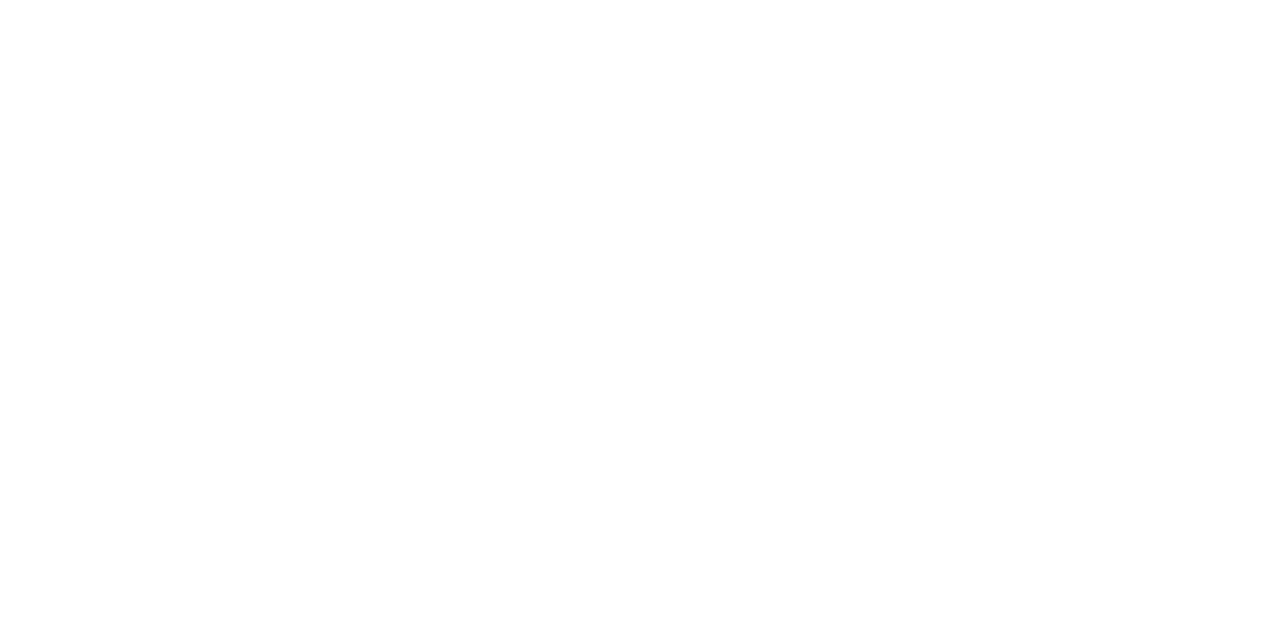
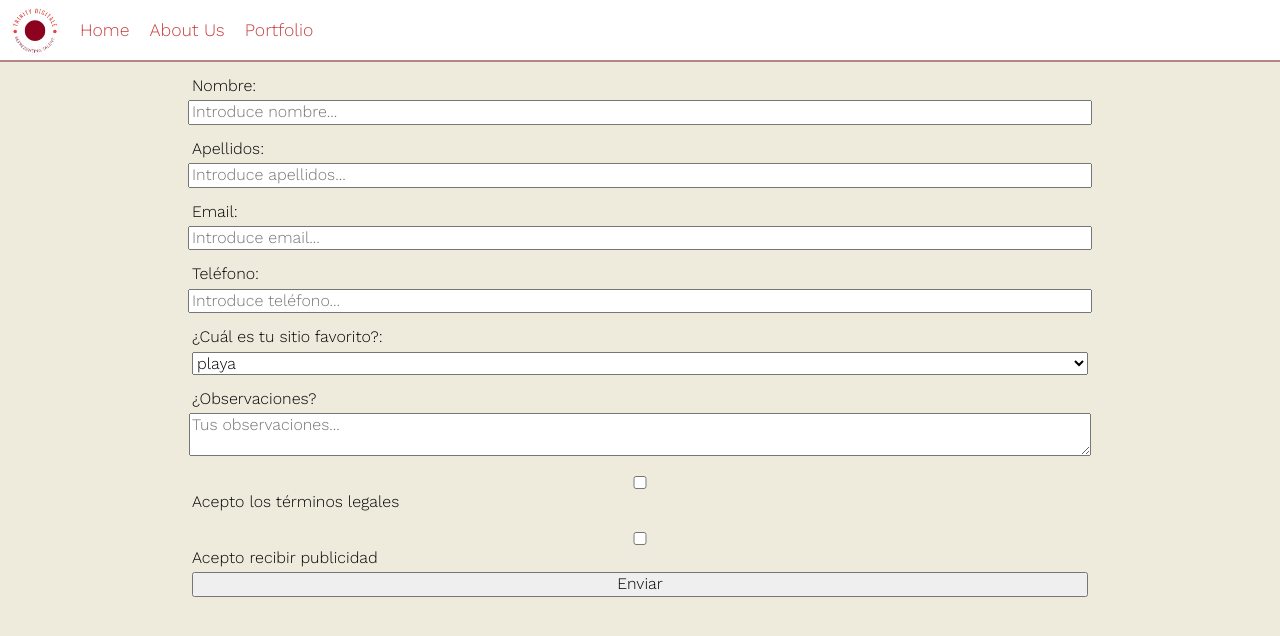
Before and after one commit to AntonioMangado/trinityDigital, a plain HTML site: page pages/contact-us.html in a window 1280 px wide. Drawn offline with nearby package versions, Linux system fonts and the light colour scheme.

Commit message:
add/background-img_initial-form

```diff
--- a/css/style.css
+++ b/css/style.css
@@ -9,7 +9,7 @@ nav {
     font-size: 1.1rem;
     background-color: white;
     border-bottom: #6300007a 2px solid;
-    font-style: italic;
+    /* font-style: italic; */
 }
 
 
@@ -63,14 +63,16 @@ a:hover {
 }
 
 div.top{
-    position:fixed;
+    /* position:fixed;
     bottom:10px;
-    right: 10px;
+    right: 10px; */
     background-color: white;
     padding: 10px;
+    margin: 40px;
     border-radius: 5px;
-    opacity:80%;
+    opacity:1;
     border: 2px solid #6300007a;
+    font-size: 2em;
 }
 
 
@@ -82,22 +84,46 @@ div.top{
     flex-direction: column;
     align-items: center;
     text-align: center;
-    background-color: #630000ab;
-    color: #1B1717;
+    /* background-image: url("../assets/images/background-img.jpg"); */
+    background-image: url(../assets/images/background-image.jpg);
+    color: white;
     height: 100vh;
 }
 
-h1, h3 {
-    margin: 20px;
+
+article#hero > h1 {
+    font-size: 3.5em;
+    margin: 40px 30px;
 }
 
-article#hero > h1 {
-    font-size: 3em;
+article#hero > h3 {
+    font-size: 2em;
+    margin: 20px 30px;
 }
 
-article#hero > img {
-    width: 300px;
-    margin-bottom: 30px;
-    border-radius: 5px;
-    border: 2px solid #1B1717;
+
+
+/* ESTO ES LA CONTACT-ME */
+
+#contact-main {
+    display: flex;
+    justify-content: center;
 }
+
+#contact-form {
+    display: flex;
+    flex-direction: column;
+    width: 70%;
+    align-items: center;
+}
+
+input, select, textarea {
+    width: 100%;
+    margin-top: 5px;
+}
+
+label {
+    width: 100%;
+    text-align: left;
+    margin-top: 15px;
+}
--- a/pages/contact-us.html
+++ b/pages/contact-us.html
@@ -0,0 +1,72 @@
+<!DOCTYPE html>
+<html lang="en">
+<head>
+    <meta charset="UTF-8">
+    <meta name="viewport" content="width=device-width, initial-scale=1.0">
+    <title>Document</title>
+    <link rel="stylesheet" href="../css/normalize.css">
+    <link rel="stylesheet" href="../css/style.css">
+    <link rel="preconnect" href="https://fonts.googleapis.com">
+    <link rel="preconnect" href="https://fonts.gstatic.com" crossorigin>
+    <link href="https://fonts.googleapis.com/css2?family=Work+Sans:ital,wght@0,300;1,300&display=swap" rel="stylesheet">
+</head>
+
+
+
+<body>
+    <header>
+        <nav>
+            <article id="logo">
+                <img id="logo-img" src="../assets/images/logo.jpg" alt="logo">
+            </article>
+
+            <article id="nav-links">
+                <ul>
+                    <li><a id="home-link" href="../index.html">Home</a></li>
+                    <li><a id="biografia-link" href="../pages/biografia.html">About Us</a></li>
+                    <li><a id="portfolio-link" href="../pages/portfolio.html">Portfolio</a></li>
+                    <li><a id="contact-link" href="#">Contact Us</a></li>
+                </ul>
+                <!-- <div class="top"><a href="./pages/contact-us.html">Contact us!</a></div> -->
+            </article>
+        </nav>
+    </header>
+
+
+    <main id="contact-main">
+
+        <form action="#contact" id="contact-form">
+            <label for="fname">Nombre:</label>
+            <input type="text" id="fname" name="fname" placeholder="Introduce nombre..." minlength="3"
+                maxlenght="30" required>
+
+            <label for="lname">Apellidos:</label>
+            <input type="text" id="lname" name="lname" placeholder="Introduce apellidos..." minlength="3"
+                maxlenght="30" required>
+
+            <label for="fname">Email:</label>
+            <input type="email" id="email" name="email" placeholder="Introduce email..." required>
+
+            <label for="tlf">Teléfono:</label>
+            <input type="tel" id="tlf" name="tlf" pattern="[0-9]{3}-[0-9]{3}-[0-9]{4}" placeholder="Introduce teléfono..." required />
+
+            <label for="places">¿Cuál es tu sitio favorito?:</label>
+            <select id="places" name="places">
+                <option value="beach">playa</option>
+                <option value="mountain">montaña</option>
+                <option value="cities">ciudades</option>
+                <option value="parks">parques de atracciones</option>
+            </select>
+
+            <label for="comments">¿Observaciones?</label>
+            <textarea rows="2" cols="30" name="comments" wrap="hard"
+                placeholder="Tus observaciones..."></textarea>
+
+            <label><input type="checkbox" id="accept" value="accept" name="accept"> Acepto los términos legales</label>
+
+            <label for="spam"><input type="checkbox" id="spam" value="spam" name="spam"> Acepto recibir publicidad</label>
+
+            <input type="submit" value="Enviar">
+        </form>
+
+    </main>
```
Also changed, not shown: index.html (+10 -10 lines), assets/images/background-image.jpg (added), assets/images/background-img.jpg (added).
